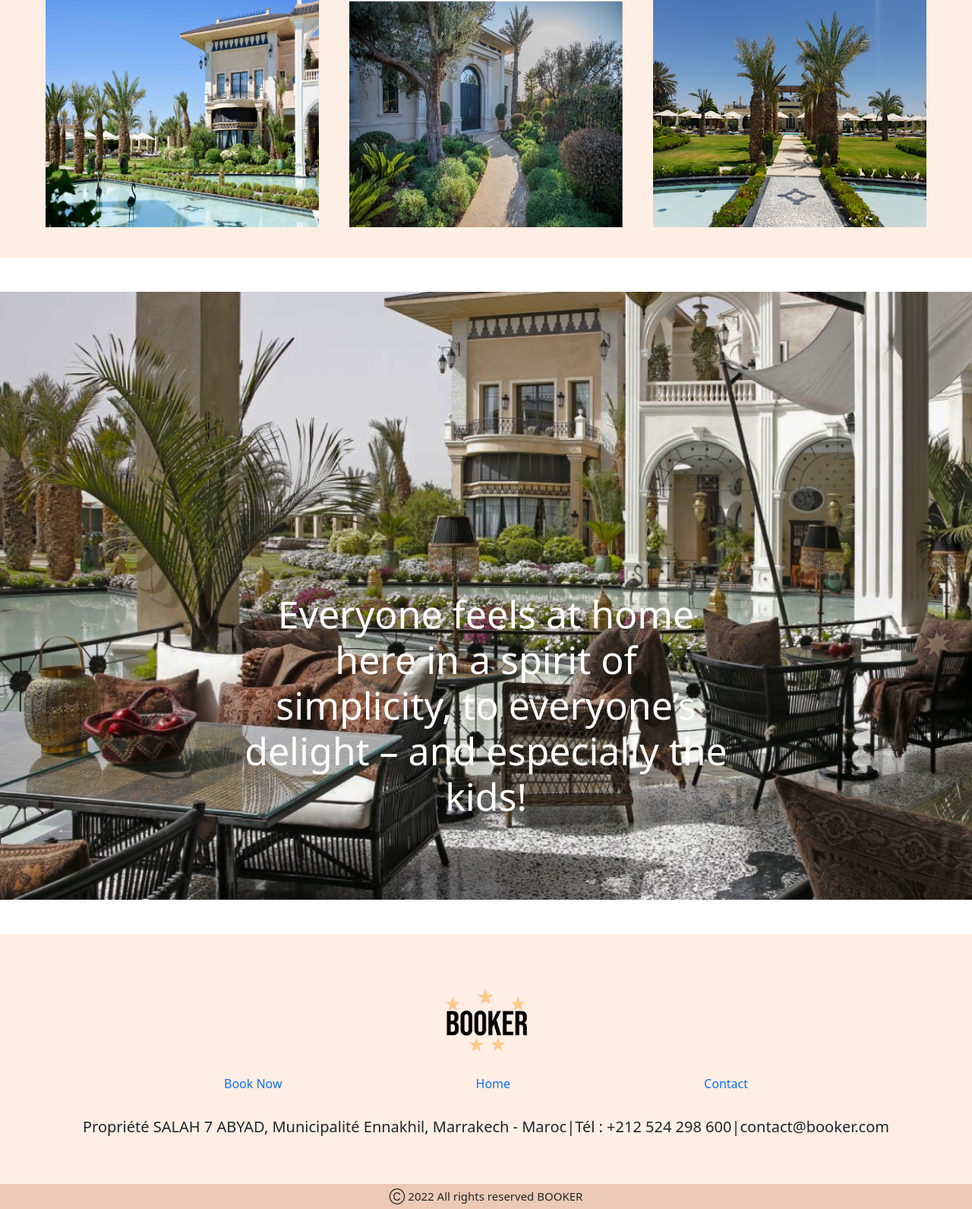
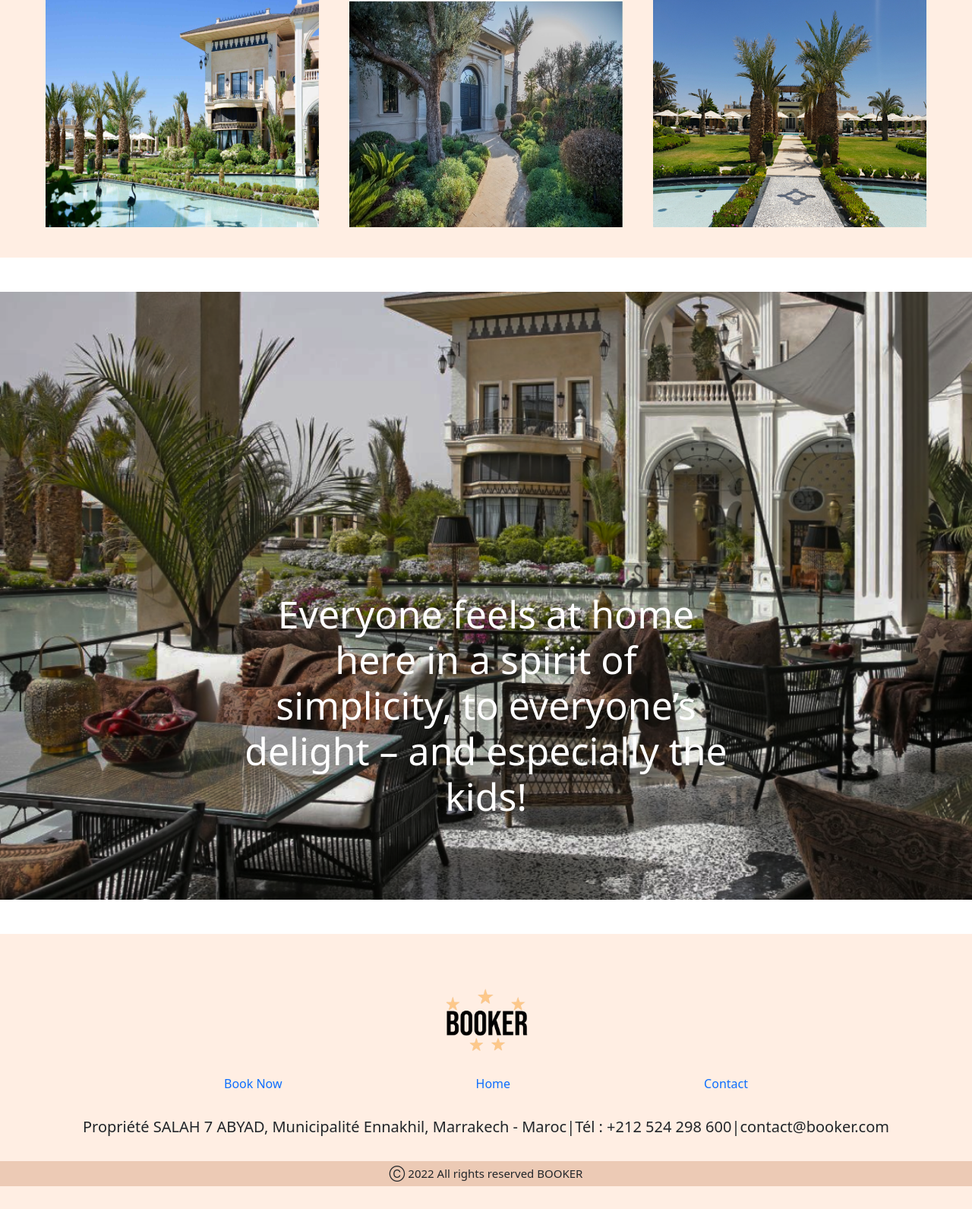
Before and after one commit to mohammedelkouche/Hotel-Management-, a PHP site: page /Home.php in a window 1280 px wide. Shown: the part 2739-4330 px from the top of the page at 76% size. After the commit the page ends 4300 px from the top, so only its background shows below. Run offline with PHP 8.4, Linux system fonts and the light colour scheme; some libraries are stand-ins or nearby versions.

```diff
--- a/StyleFooter.css
+++ b/StyleFooter.css
@@ -2,7 +2,7 @@
     background-color: #FFEEE3;
 }
 #padding-footer{
-    padding: 40px;
+    padding: 40px 40px 10px;
 }
 #foooter img{
     display: block;
```
Also changed, not shown: Photo/image background.png.
